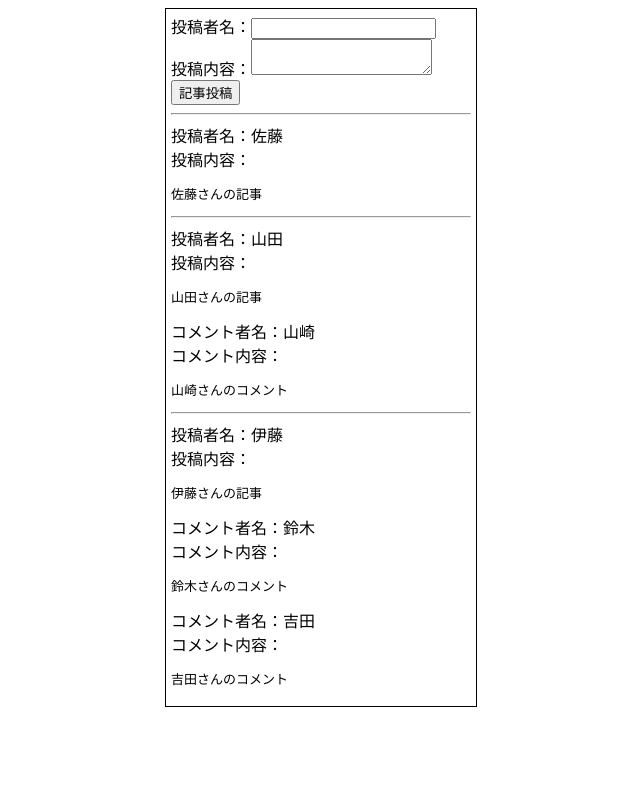
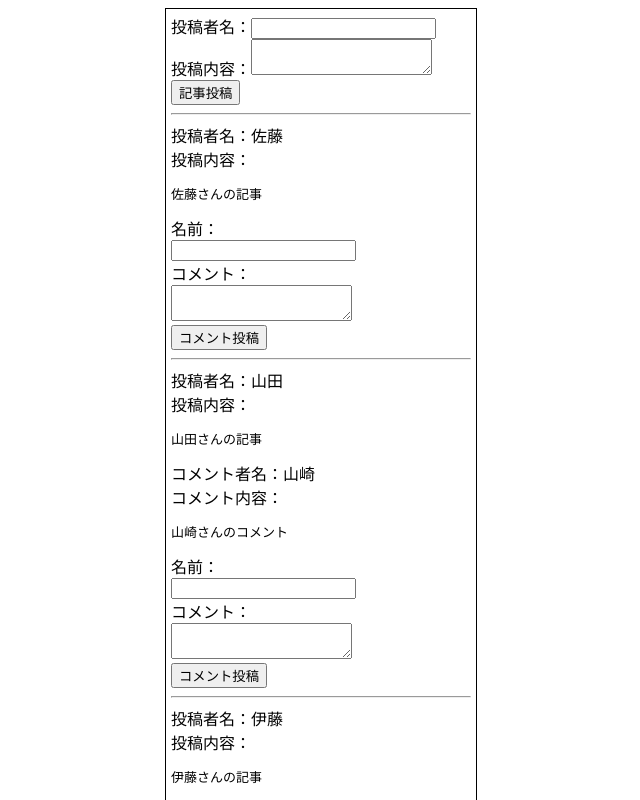
Before and after one commit to suzu1997/ex-vue-bbs, a Vue app: page / in a window 1280 px wide. Shown: the top 800 px of the page, without its empty margins (319-959 px from the left). Built offline with nearby package versions, Linux system fonts and the light colour scheme.

Commit message:
コメントを追加するための画面を作成

```diff
--- a/src/views/Bbs.vue
+++ b/src/views/Bbs.vue
@@ -17,6 +17,14 @@
         <div>コメント内容：</div>
         <pre>{{ comment.content }}</pre>
       </div>
+      <div>
+        <label for="commentName">名前：</label><br />
+        <input type="text" id="commentName" v-mode;="commentName" /><br />
+        <label for="commentContent">コメント：</label><br />
+        <textarea id="commentContent" v-model="commentContent"></textarea>
+        <br />
+        <button>コメント投稿</button>
+      </div>
     </div>
   </div>
 </template>
@@ -34,6 +42,10 @@ export default class Bbs extends Vue {
   private articleName = "";
   // 投稿内容
   private articleContent = "";
+  // コメント者名
+  private commentName = "";
+  // コメント内容
+  private commentContent = "";
 
   /**
    * 記事一覧を表示する.
```
